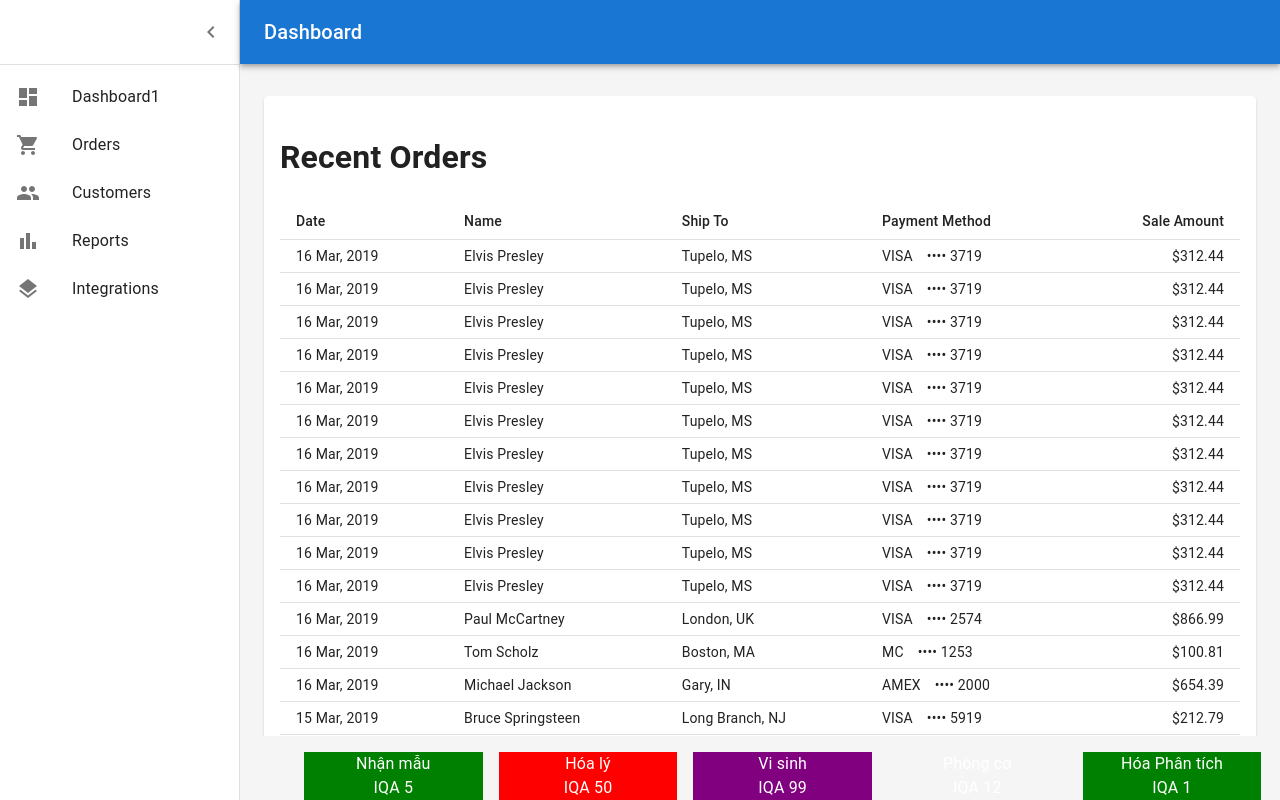
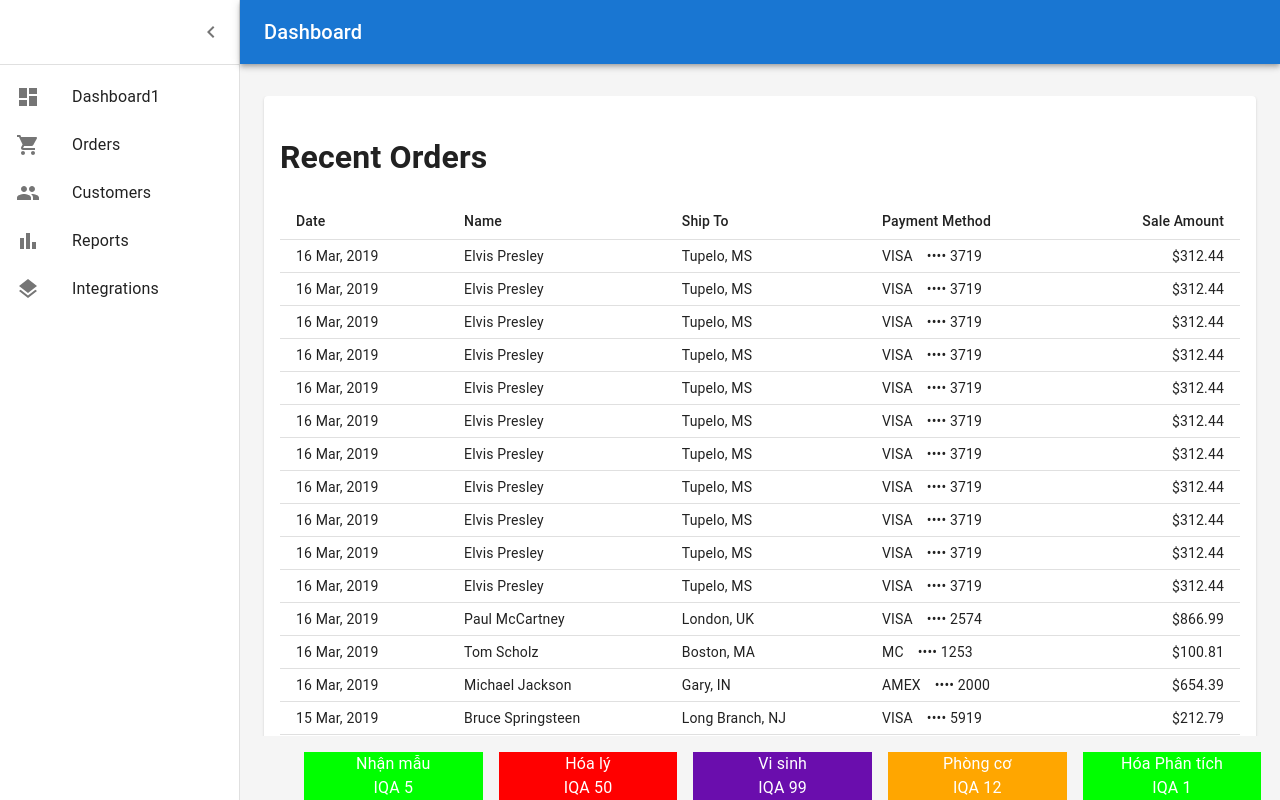
Before and after one commit to phamhuuhuy/LMS-PhuongHai, a React (Create React App) app in the folder frontend/: page /customer in a window 1280 px wide. Built offline with nearby package versions, Linux system fonts and the light colour scheme; the HTML template or start-up script is replaced by a standard one.

Commit message:
change background color of footer

```diff
--- a/frontend/src/components/Footer/Footer.tsx
+++ b/frontend/src/components/Footer/Footer.tsx
@@ -1,4 +1,4 @@
-import { Box, Container, Paper, Typography } from '@mui/material'
+import { Box, Container, Typography } from '@mui/material'
 import Grid from '@mui/material/Grid'
 import React from 'react'
 
@@ -27,10 +27,10 @@ const data = [
 
 const chooseColor = (index: Number): string => {
     console.log(index);
-    if (index < 10) return 'green'
-    if (index < 20) return 'oragne'
+    if (index < 10) return '#00ff00'
+    if (index < 20) return '#FFA600'
     if (index < 70) return 'red'
-    return 'purple'
+    return '#6a0dad'
 }
 
 const Footer = () => {
```
